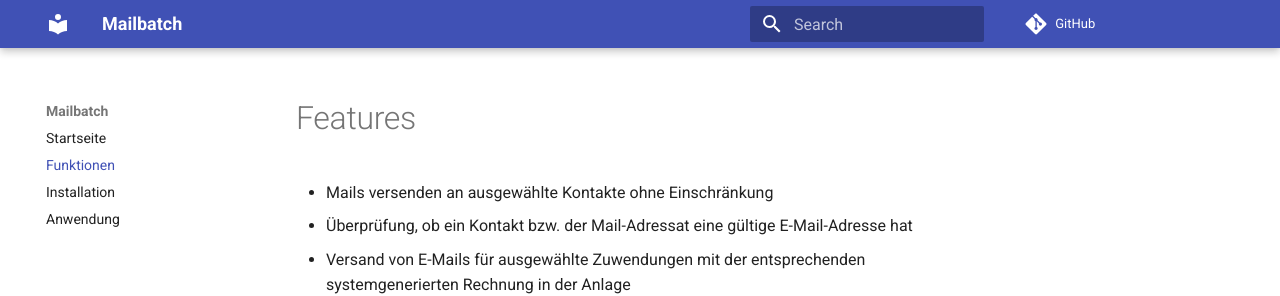
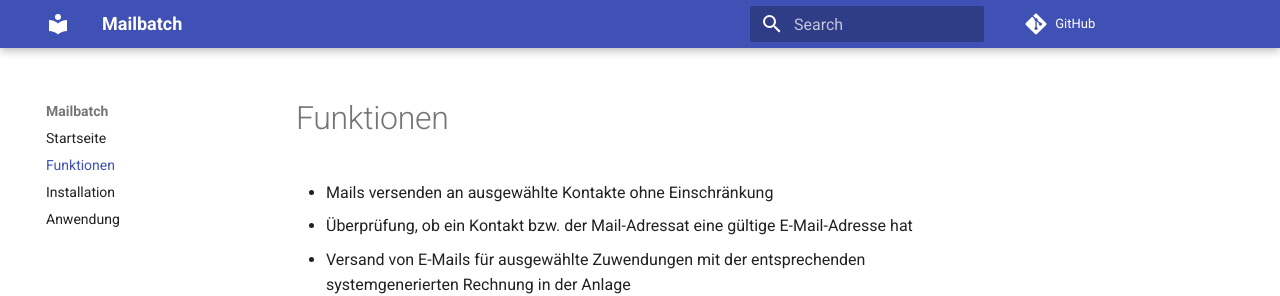
Before and after one commit to systopia/de.systopia.mailbatch_de, an MkDocs documentation site: the page built from docs/features.md, in a window 1280 px wide. Shown: the top 296 px of the page. Built offline with MkDocs 1.6.1 and Material for MkDocs 9.7.7, drawn with Linux system fonts in a browser that asks for light colours; comment, search, counter and statistics services are not loaded.

Commit message:
Translation

```diff
--- a/docs/features.md
+++ b/docs/features.md
@@ -1,4 +1,4 @@
-# Features
+# Funktionen
 
 * Mails versenden an ausgewählte Kontakte ohne Einschränkung
 * Überprüfung, ob ein Kontakt bzw. der Mail-Adressat eine gültige E-Mail-Adresse hat
```
